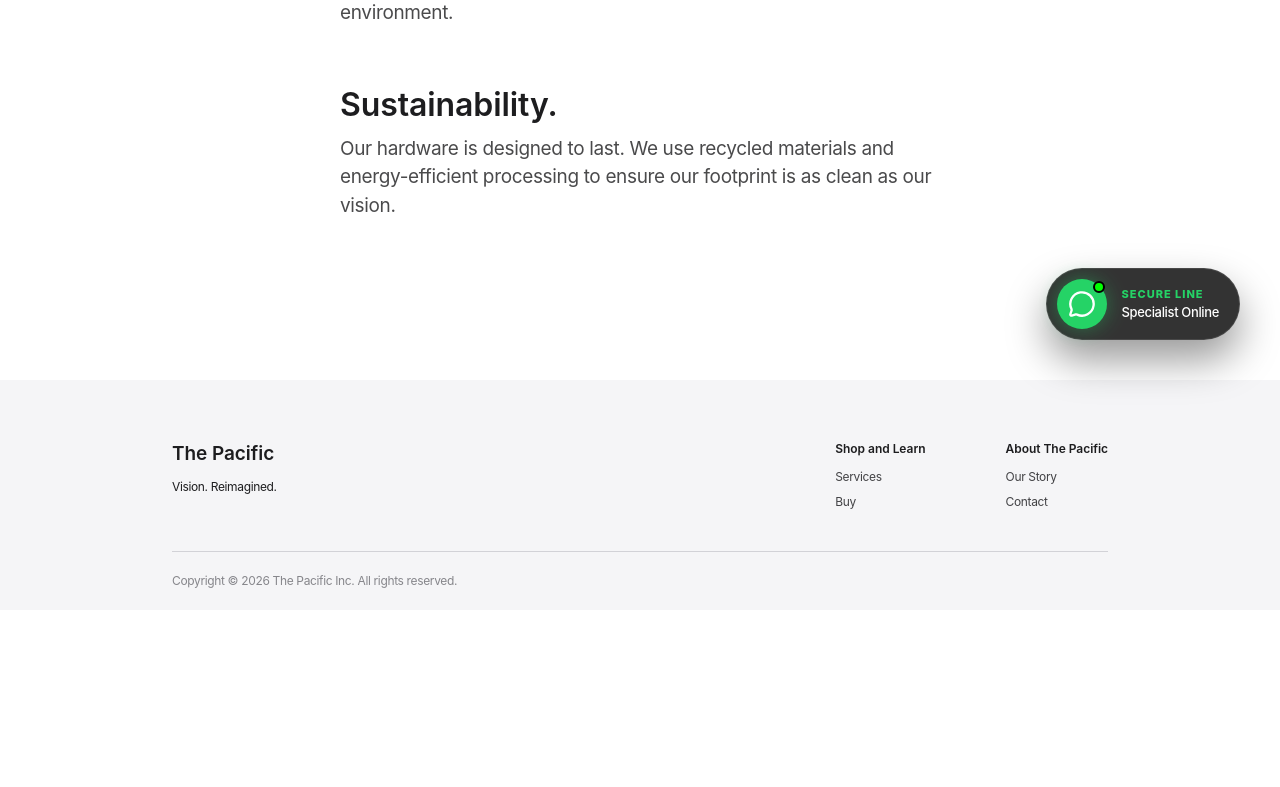
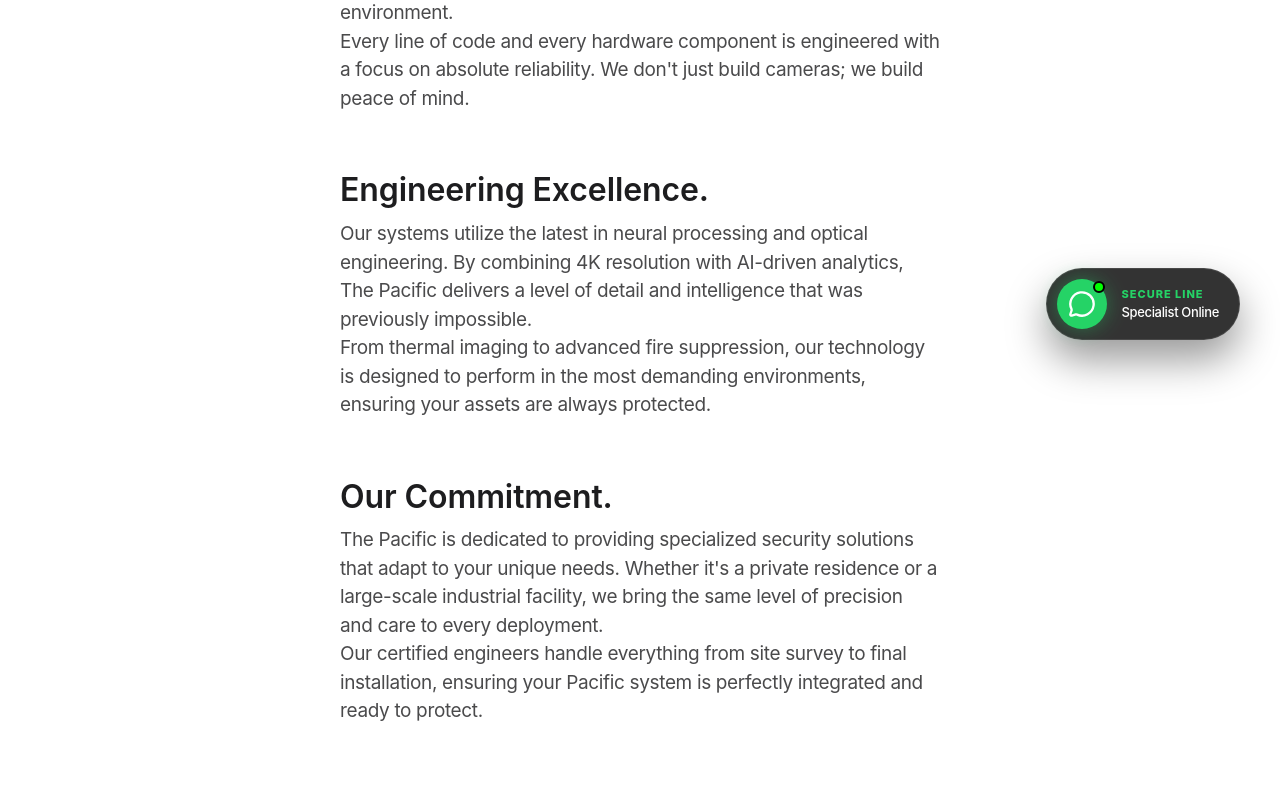
Before and after one commit to Parthiv2510/cctv-booking, a Next.js app: page /about in a window 1280 px wide. Shown: the part 420-1207 px from the top of the page. Before the commit the page ends 1030 px from the top, so only its background shows below. Built offline with nearby package versions, Linux system fonts and the light colour scheme.

Commit message:
Enhance About page content and fix broken gallery images

```diff
--- a/app/about/page.tsx
+++ b/app/about/page.tsx
@@ -14,7 +14,7 @@
           transition={{ duration: 1 }}
         >
           <h1>The story of The Pacific.</h1>
-          <p>Innovating security for a better world.</p>
+          <p>Vision. Reimagined. Security perfected.</p>
         </motion.div>
 
         <div className={styles.content}>
@@ -31,6 +31,51 @@
               surveillance ecosystem that respects privacy as much as it
               protects your environment.
             </p>
+            <p>
+              Every line of code and every hardware component is engineered
+              with a focus on absolute reliability. We don't just build cameras;
+              we build peace of mind.
+            </p>
+          </motion.div>
+
+          <motion.div
+            className={styles.section}
+            initial={{ opacity: 0 }}
+            whileInView={{ opacity: 1 }}
+            viewport={{ once: true }}
+          >
+            <h2>Engineering Excellence.</h2>
+            <p>
+              Our systems utilize the latest in neural processing and
+              optical engineering. By combining 4K resolution with
+              AI-driven analytics, The Pacific delivers a level of
+              detail and intelligence that was previously impossible.
+            </p>
+            <p>
+              From thermal imaging to advanced fire suppression, our
+              technology is designed to perform in the most demanding
+              environments, ensuring your assets are always protected.
+            </p>
+          </motion.div>
+
+          <motion.div
+            className={styles.section}
+            initial={{ opacity: 0 }}
+            whileInView={{ opacity: 1 }}
+            viewport={{ once: true }}
+          >
+            <h2>Our Commitment.</h2>
+            <p>
+              The Pacific is dedicated to providing specialized security
+              solutions that adapt to your unique needs. Whether it's a
+              private residence or a large-scale industrial facility,
+              we bring the same level of precision and care to every deployment.
+            </p>
+            <p>
+              Our certified engineers handle everything from site survey
+              to final installation, ensuring your Pacific system is
+              perfectly integrated and ready to protect.
+            </p>
           </motion.div>
 
           <motion.div
@@ -43,7 +88,8 @@
             <p>
               Our hardware is designed to last. We use recycled materials
               and energy-efficient processing to ensure our footprint is
-              as clean as our vision.
+              as clean as our vision. We are committed to a future where
+              security and sustainability go hand in hand.
             </p>
           </motion.div>
         </div>
--- a/app/page.tsx
+++ b/app/page.tsx
@@ -108,8 +108,8 @@
     "https://images.unsplash.com/photo-1558002038-1055907df827?q=80&w=800&auto=format&fit=crop",
     "https://images.unsplash.com/photo-1521791136064-7986c2959213?q=80&w=800&auto=format&fit=crop",
     "https://images.unsplash.com/photo-1497366216548-37526070297c?q=80&w=800&auto=format&fit=crop",
-    "https://images.unsplash.com/photo-1557804506-669a67965ba0?q=80&w=800&auto=format&fit=crop",
-    "https://images.unsplash.com/photo-1512428559083-a401a30c4550?q=80&w=800&auto=format&fit=crop",
+    "https://images.unsplash.com/photo-1521791055366-0d553872125f?q=80&w=800&auto=format&fit=crop",
+    "https://images.unsplash.com/photo-1497366811353-6870744d04b2?q=80&w=800&auto=format&fit=crop",
     "https://images.unsplash.com/photo-1574621100236-d25b64cfd647?q=80&w=800&auto=format&fit=crop"
   ];
 
```
